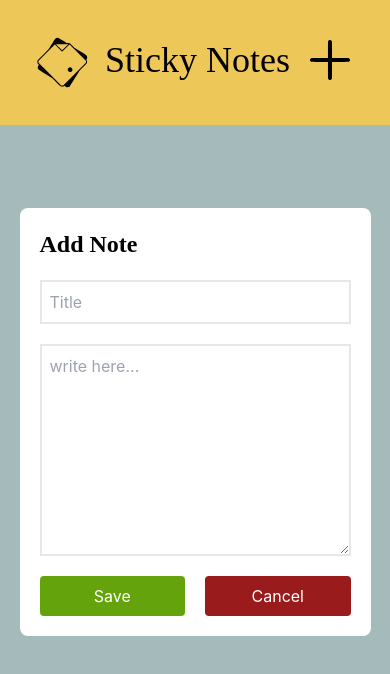
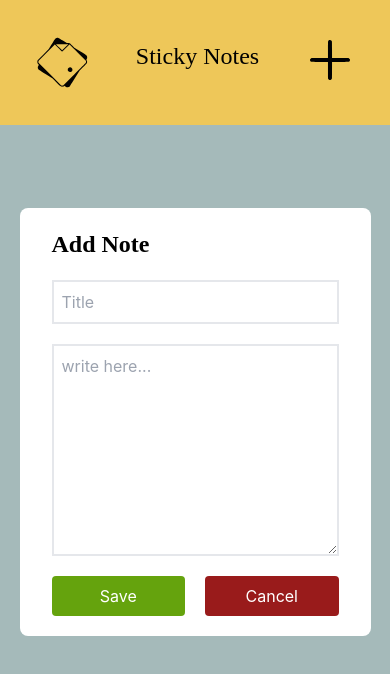
Before and after one commit to shardulkumar98/sticky-notes, a React (Create React App) app: page / in a window 390 px wide. Both pictures are taken after a click on the element 330 px from the left and 62 px from the top of the page. Shown: the top 674 px of the page. Built offline with nearby package versions, Linux system fonts and the light colour scheme.

Commit message:
fix: mobile responsive

```diff
--- a/src/App.tsx
+++ b/src/App.tsx
@@ -4,9 +4,11 @@ import StickyNotes from "./pages/stickyNotes";
 
 function App() {
   return (
-    <>
+    // <div className="h-[100vh] bg-gradient-to-r from-yellow-100 via-red-200 to-orange-200  ">
+    // <div className="h-[100vh] bg-gradient-to-r from-slate-500 via-orange-200 to-slate-400  ">
+    <div>
       <StickyNotes />
-    </>
+    </div>
   );
 }
 
--- a/src/components/Navbar.tsx
+++ b/src/components/Navbar.tsx
@@ -49,7 +49,7 @@ const Navbar = ({ setData }: any) => {
           initial="hidden"
           animate="visible"
           whileHover={{ scale: 1.2 }}
-          className="font-dancing-script text-4xl"
+          className="font-dancing-script text-2xl md:text-4xl"
         >
           Sticky Notes
         </motion.div>
@@ -70,11 +70,11 @@ const Navbar = ({ setData }: any) => {
             initial="hidden"
             animate="visible"
             exit="hidden"
-            className="w-[100%] fixed h-[100vh] flex justify-center items-center"
+            className="w-[100%] fixed h-[100vh] z-[9999] flex justify-center items-center"
           >
             <form
               onSubmit={handleSubmit(onhandleSubmit)}
-              className="flex flex-col gap-5 w-[90%] md:w-[80%] lg:w-[80%] p-5 rounded-[8px] bg-white "
+              className="flex flex-col gap-5 w-[90%] md:w-[80%] lg:w-[80%] px-8 py-5 rounded-[8px] bg-white "
             >
               <motion.div
                 variants={inputVariants}
@@ -108,7 +108,7 @@ const Navbar = ({ setData }: any) => {
                 variants={inputVariants}
                 initial="hidden"
                 animate="visible"
-                className="flex justify-center gap-5 w-full"
+                className="flex justify-center gap-5 md:gap-10 lg:gap:10 w-[full]"
               >
                 <motion.button
                   className="bg-lime-600 py-2 px-5 rounded text-white w-full"
--- a/src/index.css
+++ b/src/index.css
@@ -2,8 +2,7 @@
 @tailwind components;
 @tailwind utilities;
 
-
-@import url('https://fonts.googleapis.com/css2?family=Dancing+Script:wght@400;500;600;700&display=swap');
+@import url("https://fonts.googleapis.com/css2?family=Dancing+Script:wght@400;500;600;700&display=swap");
 
 body {
   margin: 0;
--- a/src/pages/stickyNotes.tsx
+++ b/src/pages/stickyNotes.tsx
@@ -19,7 +19,7 @@ const StickyNotes = () => {
   return (
     <div className="flex flex-col ">
       <Navbar setData={setData} />
-      <div className="p-5 flex flex-wrap gap-5 w-full">
+      <div className="p-5 flex flex-wrap justify-center md:justify-start lg:justify-start gap-5 w-full ">
         {data?.slice(1).map((e: any, index: number) => (
           <motion.div
             variants={noteVariant}
@@ -28,7 +28,7 @@ const StickyNotes = () => {
             initial="hidden"
             animate="visible"
             key={index}
-            className="border-2 border-black w-60 h-80 p-2 rounded-lg scroll-auto"
+            className=" border-2 border-black w-60 h-80 p-2 rounded-lg scroll-auto"
           >
             <div className="text-center text-xl font-semibold">{e?.title}</div>
             <div className="scroll-auto">{e?.note}</div>
```
